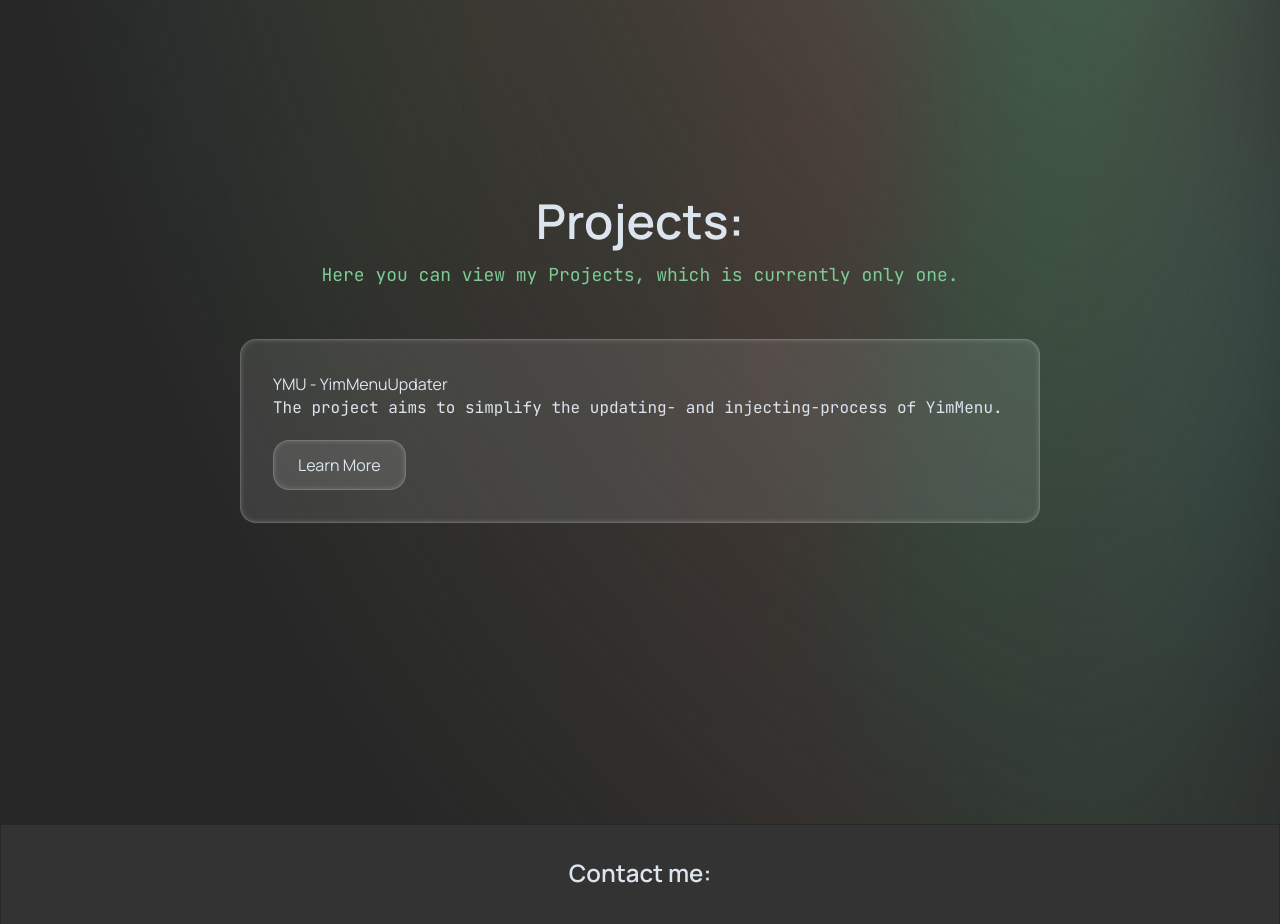
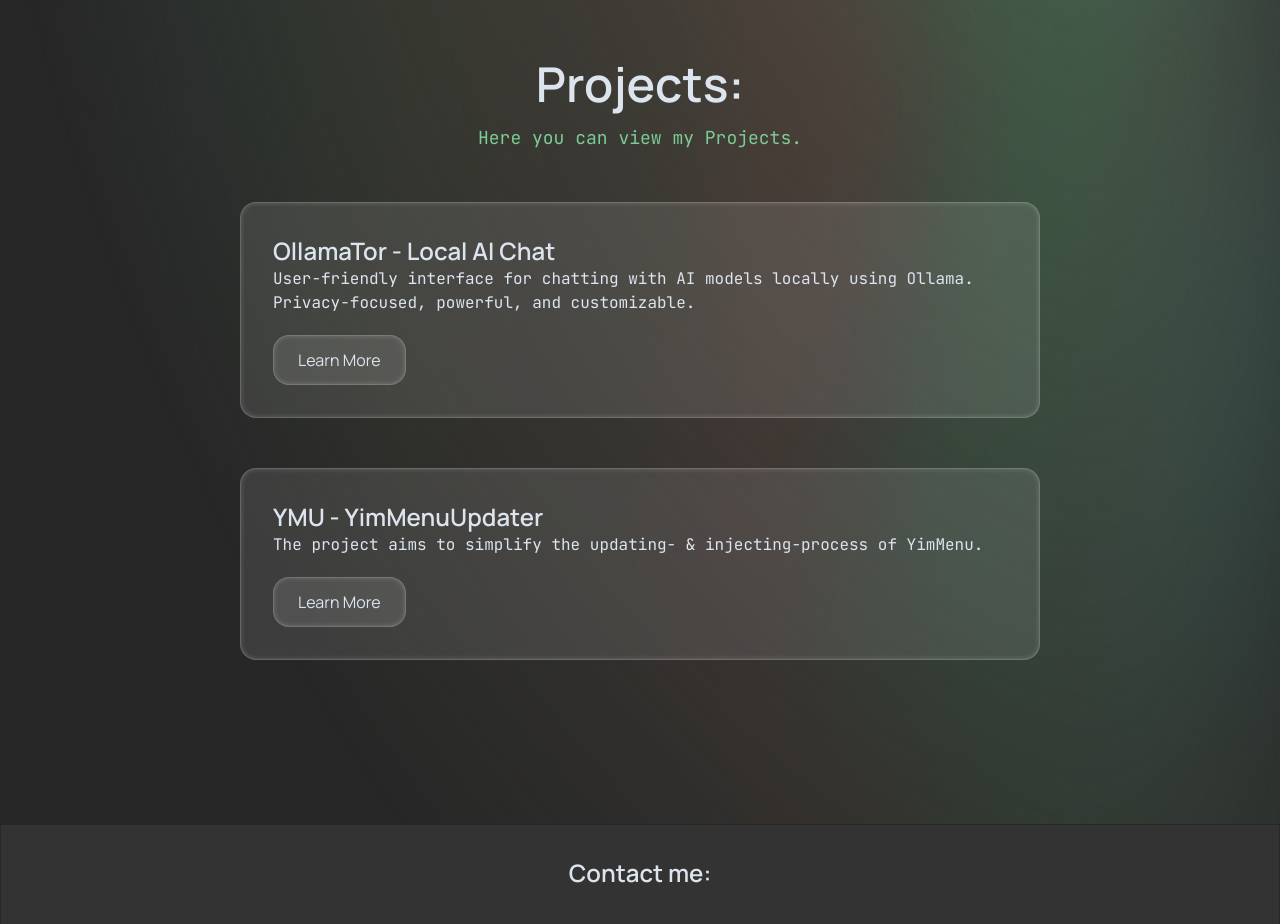
Before and after one commit to NiiV3AU/niiv3au.github.io, a website: page index.html in a window 1280 px wide. Shown: the part 840-1764 px from the top of the page. Drawn offline with Linux system fonts and the light colour scheme.

Commit message:
Update index.html

```diff
--- a/index.html
+++ b/index.html
@@ -33,13 +33,25 @@
     </div>
     <div id="projects" class="relative flex flex-col h-[100vh] items-center justify-center">
       <h1 class="text-5xl font-bold text-[#DCE4EE]">Projects:</h1>
-      <p class="mt-4 text-lg text-[#7dcb95]">Here you can view my Projects, which is currently only one.</p>
+      <p class="mt-4 text-lg text-[#7dcb95]">Here you can view my Projects.</p>
     <div class="card">
-      <div class="card-header">
+      <div class="card-header text-2xl font-bold">
+        OllamaTor - Local AI Chat
+      </div>
+      <div class="card-body">
+        <p>User-friendly interface for chatting with AI models locally using Ollama.</p>
+        <p>Privacy-focused, powerful, and customizable.</p>
+      </div>
+      <div class="card-footer">
+        <a href="https://niiv3au.github.io/GetOllamaTor" class="btn">Learn More</a>
+      </div>
+    </div>
+    <div class="card">
+      <div class="card-header text-2xl font-bold">
         YMU - YimMenuUpdater
       </div>
       <div class="card-body">
-        <p>The project aims to simplify the updating- and injecting-process of YimMenu.</p>
+        <p>The project aims to simplify the updating- &amp; injecting-process of YimMenu.</p>
       </div>
       <div class="card-footer">
         <a href="https://niiv3au.github.io/YimMenuUpdater" class="btn">Learn More</a>
```
